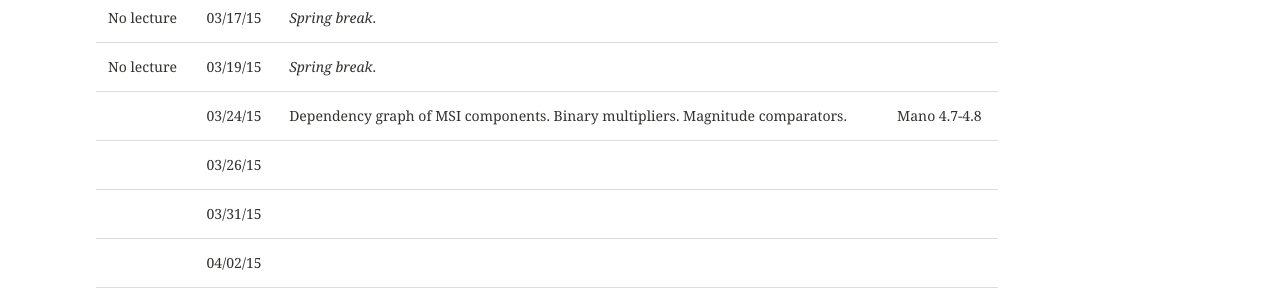
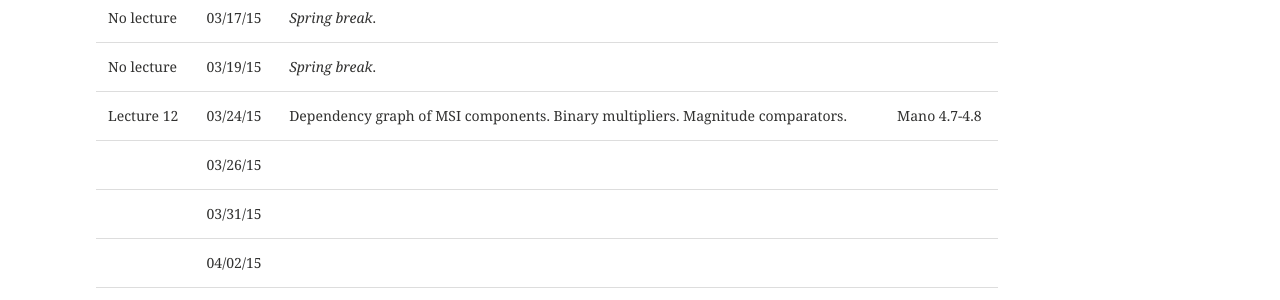
Before and after one commit to enee244/enee244.github.io, a Jekyll site: the page built from lectures/index.md, in a window 1280 px wide and 900 px high, scrolled down 1118 px. Shown: the part 154-454 px from the top of the window. Built offline with Jekyll 4.4.1, drawn with Linux system fonts in a browser that asks for light colours.

Commit message:
Update index.md

```diff
--- a/lectures/index.md
+++ b/lectures/index.md
@@ -26,7 +26,7 @@
 |No lecture |03/12/15 | Midterm exam.
 |No lecture |03/17/15 |  *Spring break*.|
 |No lecture |03/19/15 |  *Spring break*.|
-||03/24/15 | Dependency graph of MSI components. Binary multipliers. Magnitude comparators.  | Mano 4.7-4.8
+|Lecture 12 |03/24/15 | Dependency graph of MSI components. Binary multipliers. Magnitude comparators.  | Mano 4.7-4.8
 ||03/26/15 |  |
 ||03/31/15 |  |
 ||04/02/15 ||
```
